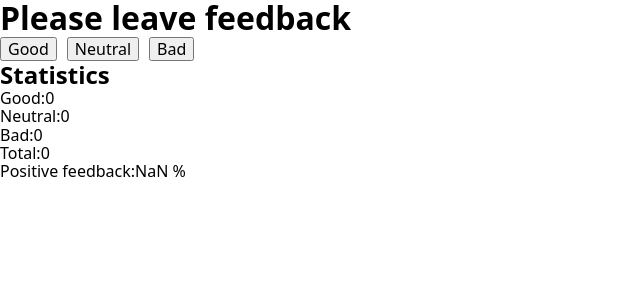
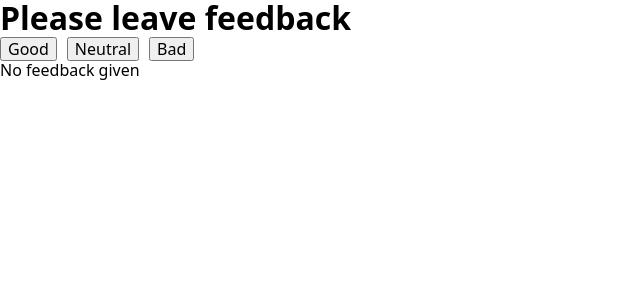
Before and after one commit to MaksimEdam/goit-react-hw-02-feedback, a React (Create React App) app: page / in a window 1280 px wide. Shown: the top 300 px of the page, without its empty margins (0-640 px from the left). Built offline with nearby package versions, Linux system fonts and the light colour scheme.

Commit message:
notification

```diff
--- a/src/App.js
+++ b/src/App.js
@@ -1,6 +1,7 @@
 import { Component } from "react";
 import Section from "./Section/Section";
 import FeedbackOptions from "./FeedbackOptions/FeedbackOptions";
+import Notification from "./Notification/Notification";
 import Statistics from "./Statistics/Statistics";
 import "modern-normalize/modern-normalize.css";
 import "./index.css";
@@ -47,6 +48,7 @@ class App extends Component {
   };
 
   render() {
+    const total = this.countTotalFeedback();
     return (
       <div>
         <Section title="Please leave feedback"></Section>
@@ -55,6 +57,9 @@ class App extends Component {
           neutral={this.handleIncrementNeutral}
           bad={this.handleIncrementBad}
         />
+        {total === 0 ? (
+          <Notification message="No feedback given" />
+        ) : (
           <Statistics
             good={this.state.good}
             neutral={this.state.neutral}
@@ -62,6 +67,7 @@ class App extends Component {
             total={this.countTotalFeedback()}
             positivePercentage={this.countPositiveFeedbackPercentage()}
           />
+        )}
       </div>
     );
   }
--- a/src/FeedbackOptions/FeedbackOptions.jsx
+++ b/src/FeedbackOptions/FeedbackOptions.jsx
@@ -1,7 +1,7 @@
 import s from "./FeedBack.module.css";
 function FeedbackOptions({ good, neutral, bad }) {
   return (
-    <div>
+    <>
       <button type="button" onClick={good} className={s.button}>
         Good
       </button>
@@ -11,7 +11,7 @@ function FeedbackOptions({ good, neutral, bad }) {
       <button type="button" onClick={bad} className={s.button}>
         Bad
       </button>
-    </div>
+    </>
   );
 }
 
--- /dev/null
+++ b/src/Notification/Notification.jsx
@@ -0,0 +1,9 @@
+function Notification({ message }) {
+  return (
+    <>
+      <p>{message}</p>
+    </>
+  );
+}
+
+export default Notification;
--- a/src/Section/Section.jsx
+++ b/src/Section/Section.jsx
@@ -1,8 +1,8 @@
 function Section({ title }) {
   return (
-    <div>
+    <>
       <h1>{title}</h1>
-    </div>
+    </>
   );
 }
 
```
Lines whose indentation alone changed are shown as unchanged.
